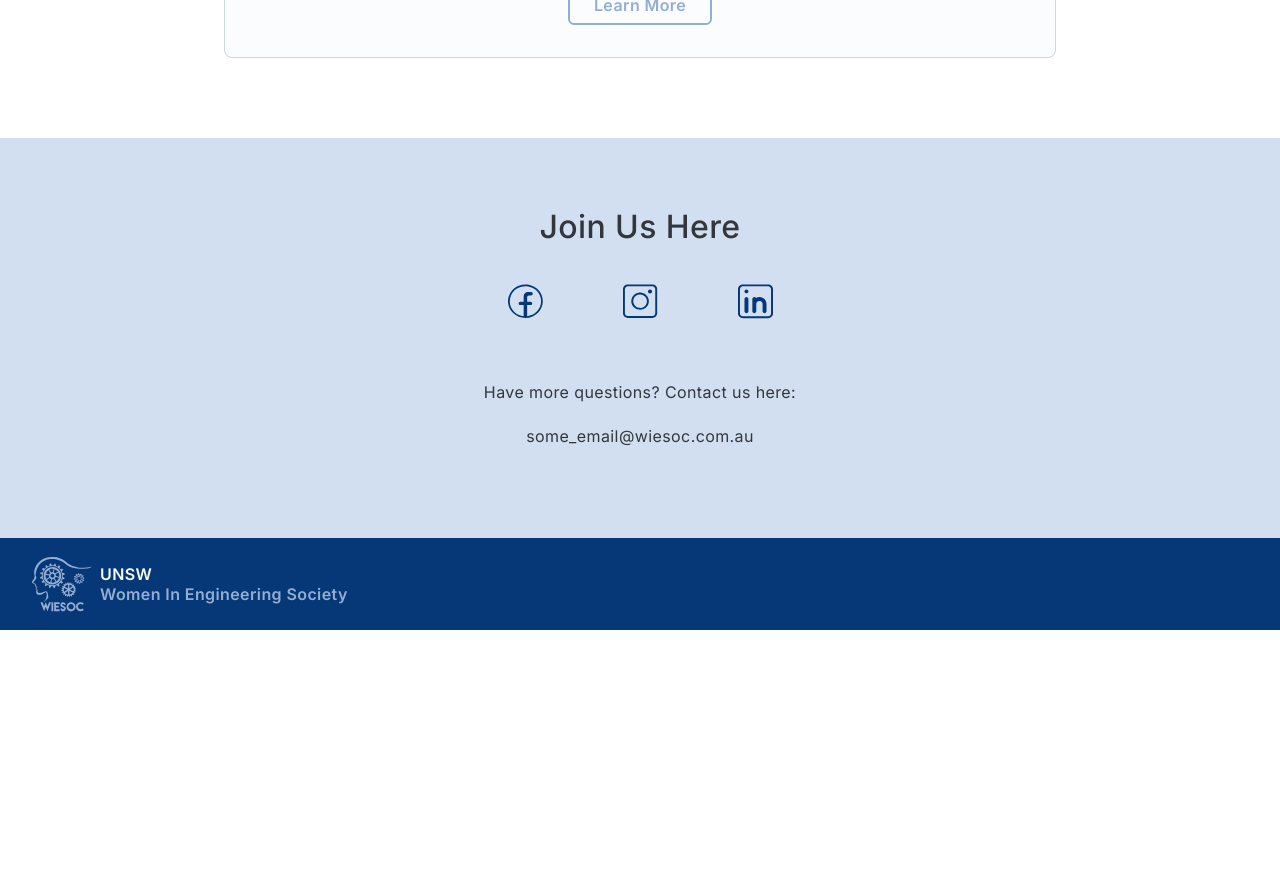
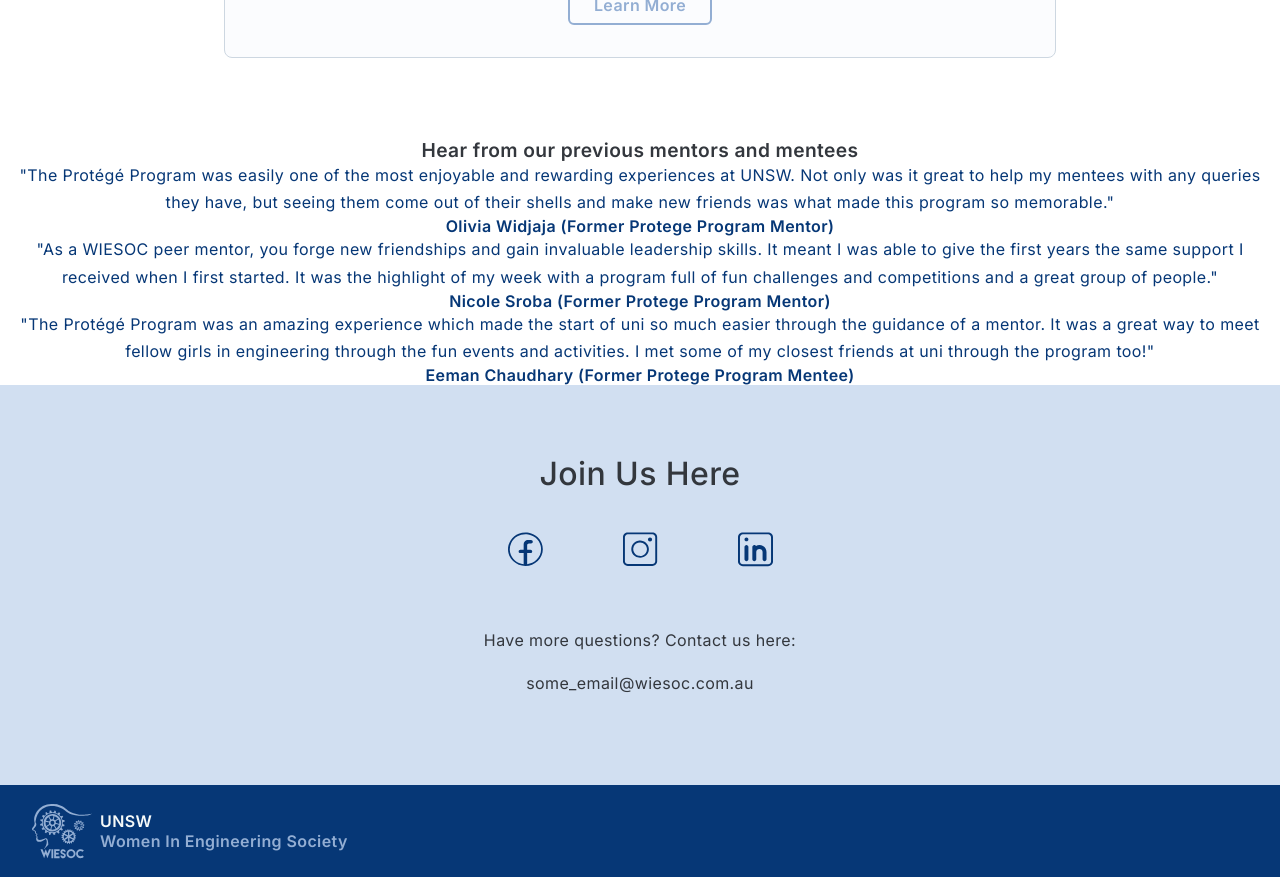
Before and after one commit to UNSW-WIESoc/website, a Next.js app: page /programs in a window 1280 px wide. Shown: the part 1940-2817 px from the top of the page. Before the commit the page ends 2570 px from the top, so only its background shows below. Built offline with nearby package versions, Linux system fonts and the light colour scheme.

Commit message:
Added all the text for testimonials under Programs page. Need to fix layout and move to Protege Programs page once it is created

```diff
--- a/app/(pages)/programs/page.tsx
+++ b/app/(pages)/programs/page.tsx
@@ -1,8 +1,29 @@
-import {Box, Stack} from '@mui/joy';
+import {Box, Stack, Typography} from '@mui/joy';
 import PageHeaderCard from '@/components/PageHeaderCard';
 import ProgramsCard from '@/components/ProgramsCard';
 import {IconTextProps} from '@/components/LabelledIcon';
 import HeadingBodyText from '@/components/HeadingBodyText';
+
+function Testimonials() {
+  const test1 = '"The Protégé Program was easily one of the most enjoyable and rewarding experiences at UNSW. Not only was it great to help my mentees with any queries they have, but seeing them come out of their shells and make new friends was what made this program so memorable."'
+  const test2 = '"As a WIESOC peer mentor, you forge new friendships and gain invaluable leadership skills. It meant I was able to give the first years the same support I received when I first started. It was the highlight of my week with a program full of fun challenges and competitions and a great group of people."'
+  const test3 = '"The Protégé Program was an amazing experience which made the start of uni so much easier through the guidance of a mentor. It was a great way to meet fellow girls in engineering through the fun events and activities. I met some of my closest friends at uni through the program too!"'
+
+  return (
+    <Box textAlign='center'>
+      <Typography level='subtitle-lg'>Hear from our previous mentors and mentees</Typography>
+      {/* line */}
+      <Typography className='dark-blue' level='body'>{test1}</Typography>
+      <Typography className='dark-blue' level='subtitle'>Olivia Widjaja (Former Protege Program Mentor)</Typography>
+      {/* line */}
+      <Typography className='dark-blue' level='body'>{test2}</Typography>
+      <Typography className='dark-blue' level='subtitle'>Nicole Sroba (Former Protege Program Mentor)</Typography>
+      {/* line */}
+      <Typography className='dark-blue' level='body'>{test3}</Typography>
+      <Typography className='dark-blue' level='subtitle'>Eeman Chaudhary (Former Protege Program Mentee)</Typography>
+    </Box>
+  )
+}
 
 export default function Program() {
   const bodyText =
@@ -58,6 +79,7 @@ export default function Program() {
                       description={impDescription} icon1={impIcon1} icon2={impIcon2} icon3={impIcon3}
                       icon4={impIcon4} link='/industry-mentoring-program'/>
       </Stack>
+      <Testimonials />
     </Box>
   );
 }
```
